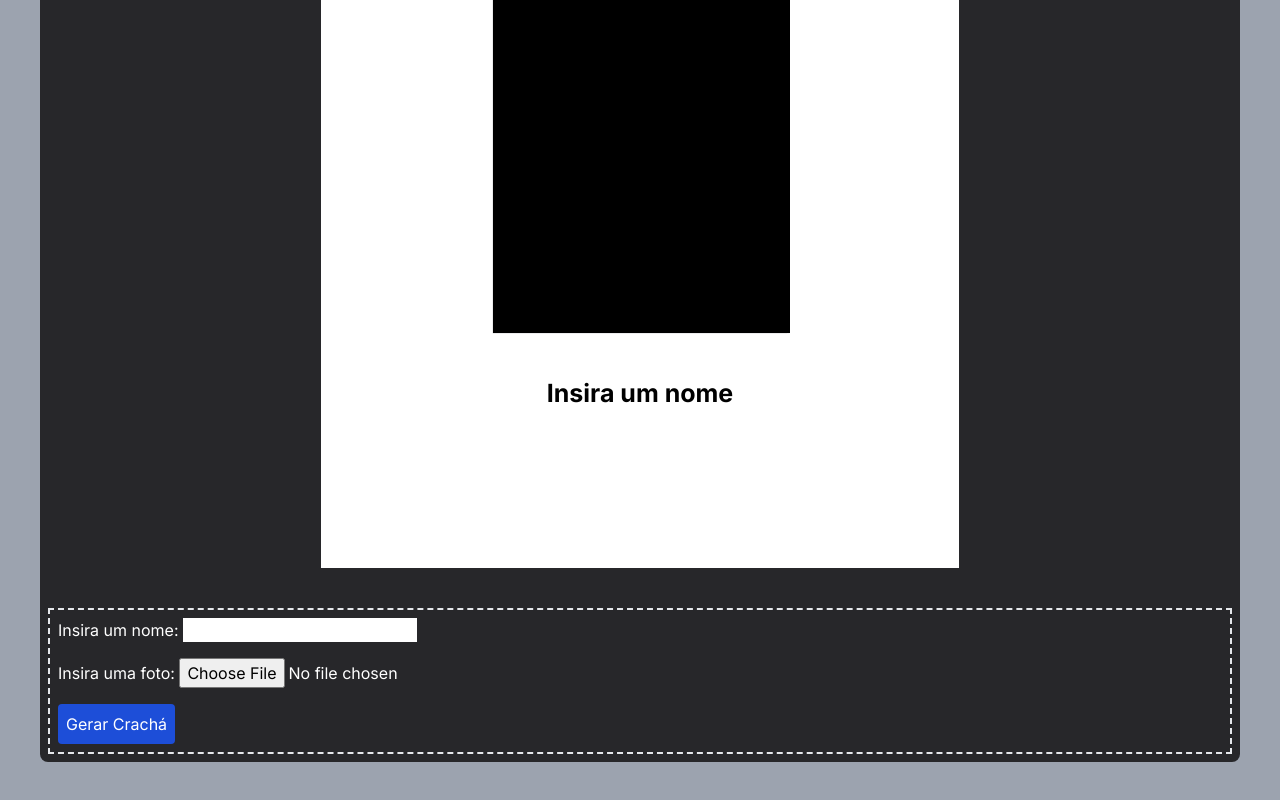
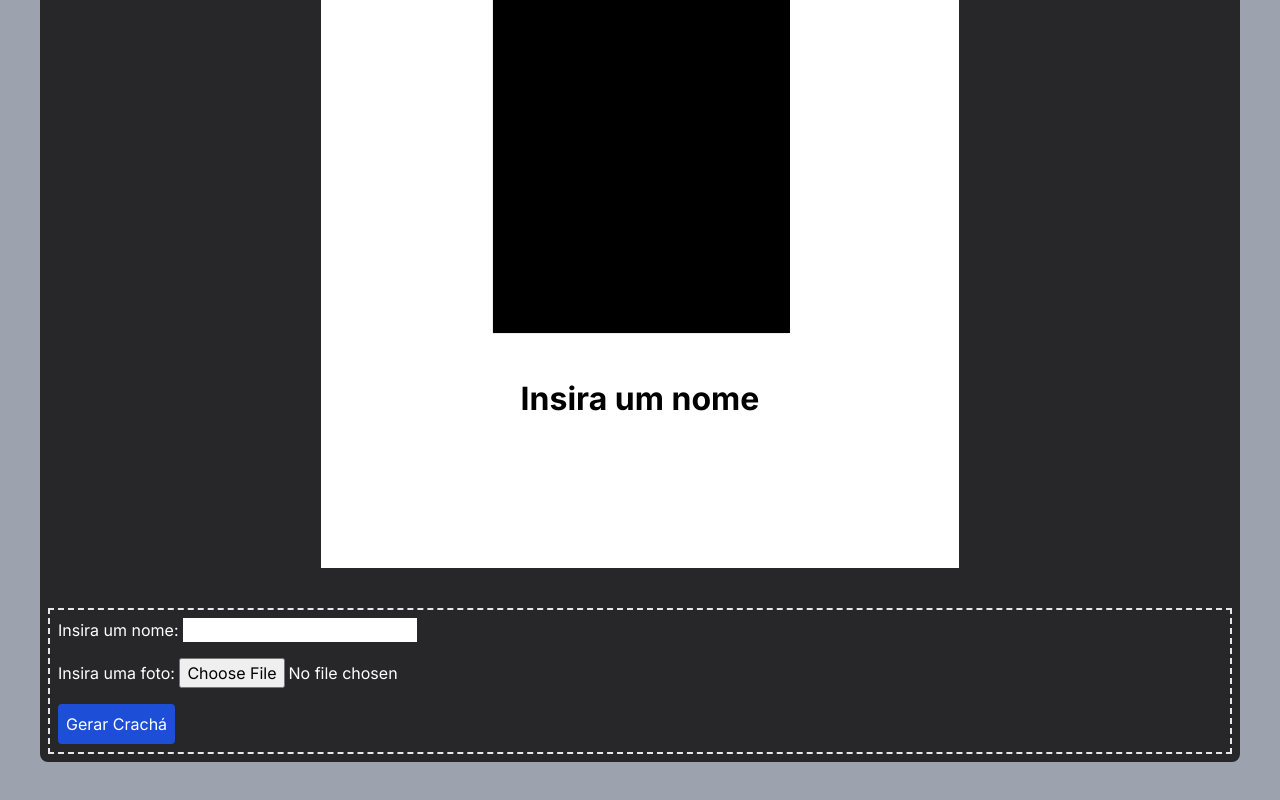
Before and after one commit to victorngl/geradordecracha, a Next.js app: page / in a window 1280 px wide. Shown: the part 602-1402 px from the top of the page. Built offline with nearby package versions, Linux system fonts and the light colour scheme.

Commit message:
aumentar tamanho da fonte

```diff
--- a/src/app/page.tsx
+++ b/src/app/page.tsx
@@ -56,7 +56,7 @@ export default function Home() {
               <img src={previewPhoto} className='bg-cover'></img>
             </div>
             <div className='text-black font-bold flex justify-center relative top-[430px]'>
-              <p className='text-[25px]'>{name}</p>
+              <p className='text-[32px]'>{name}</p>
             </div>
           </div>
         </div>
```
